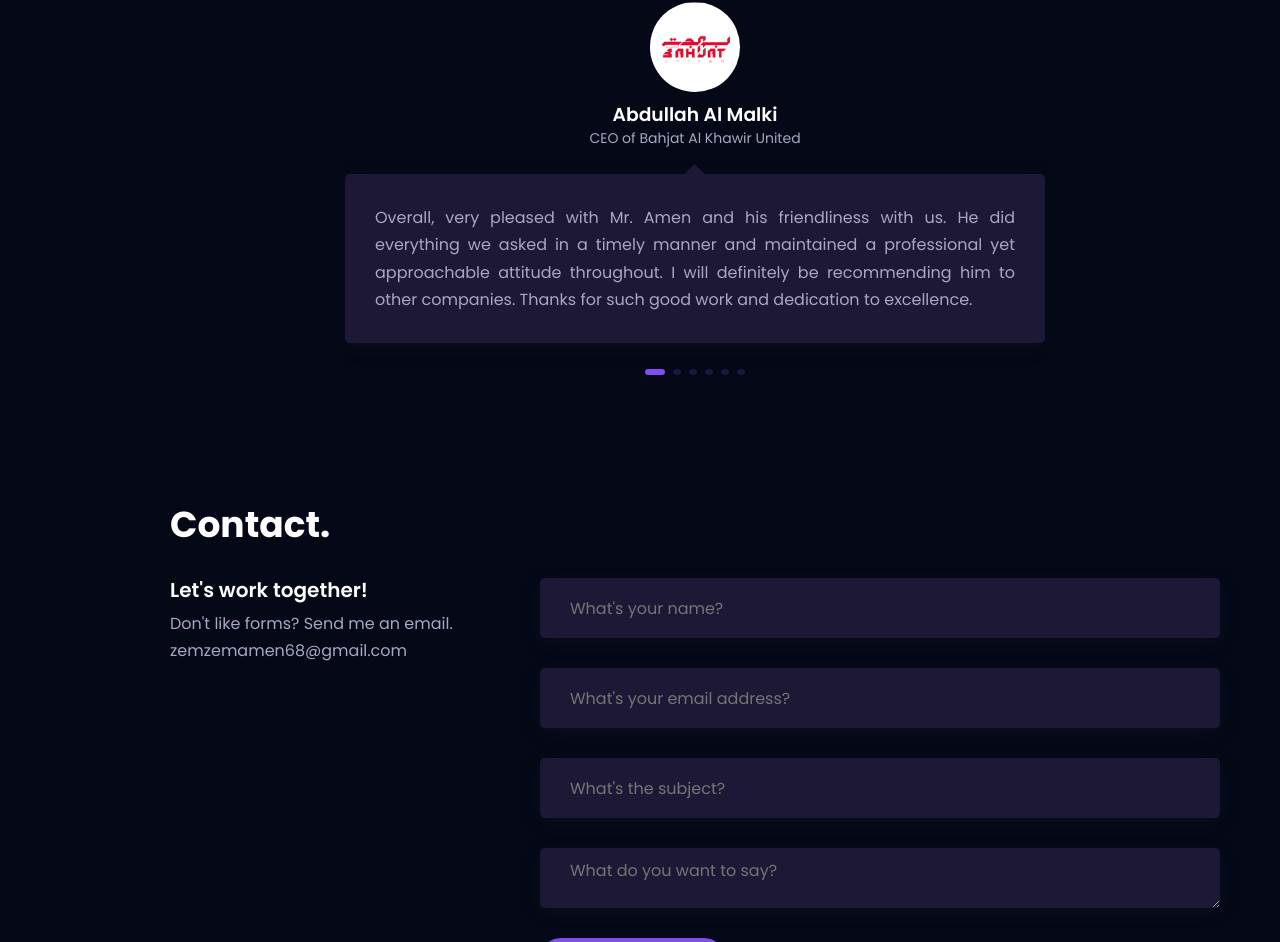
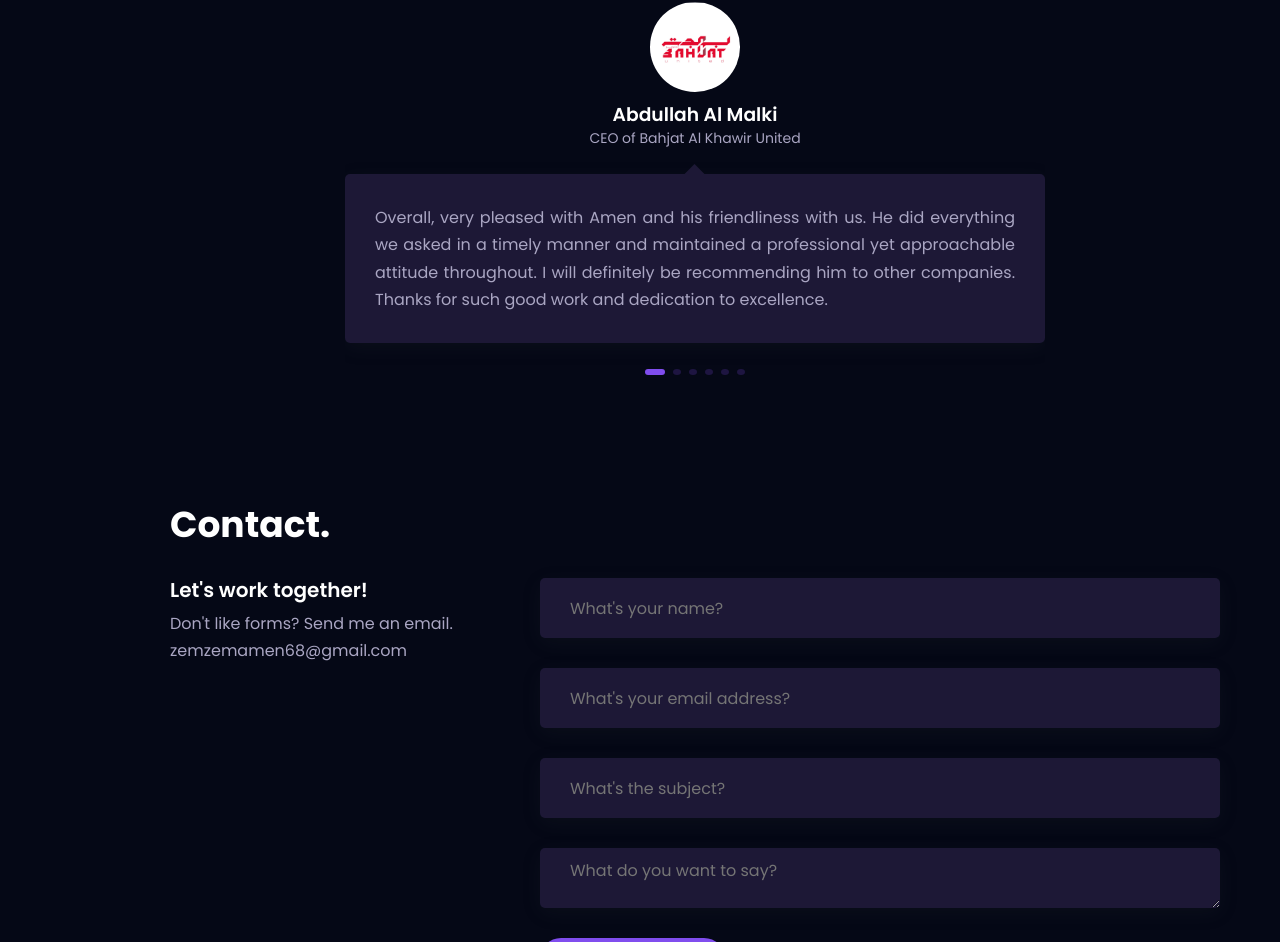
Before and after one commit to AmenZemzem68/amen-zemzem-portfolio, a React (Vite) app: page / in a window 1280 px wide. Shown: the part 11058-12000 px from the top of the page. Built offline with nearby package versions, Linux system fonts and the light colour scheme.

Commit message:
Updating feedbacks

```diff
--- a/src/components/feedbacks/feedbacks.jsx
+++ b/src/components/feedbacks/feedbacks.jsx
@@ -21,7 +21,7 @@ const Feedbacks = () => {
       title: "Abdullah Al Malki",
       subtitle: "CEO of Bahjat Al Khawir United",
       comment:
-        "Overall, very pleased with Mr. Amen and his friendliness with us. He did everything we asked in a timely manner and maintained a professional yet approachable attitude throughout. I will definitely be recommending him to other companies. Thanks for such good work and dedication to excellence.",
+        "Overall, very pleased with Amen and his friendliness with us. He did everything we asked in a timely manner and maintained a professional yet approachable attitude throughout. I will definitely be recommending him to other companies. Thanks for such good work and dedication to excellence.",
     },
     {
       id: 2,
@@ -53,7 +53,7 @@ const Feedbacks = () => {
       title: "Mahmoud Al Maawali",
       subtitle: "Chief Executive Officer at Eram Tecno",
       comment:
-        "Amen developed an e-commerce website for us that was both functional and visually appealing. His expertise in development brought our vision to life, and the platform has been a great success. We couldn't be happier with the results and we highly recommend his services",
+        "Amen developed an e-commerce website for us that was both functional and visually appealing. His expertise in development brought our vision to life, and the website has been a great success. We couldn't be happier with the results and we highly recommend him",
     },
     {
       id: 6,
```
